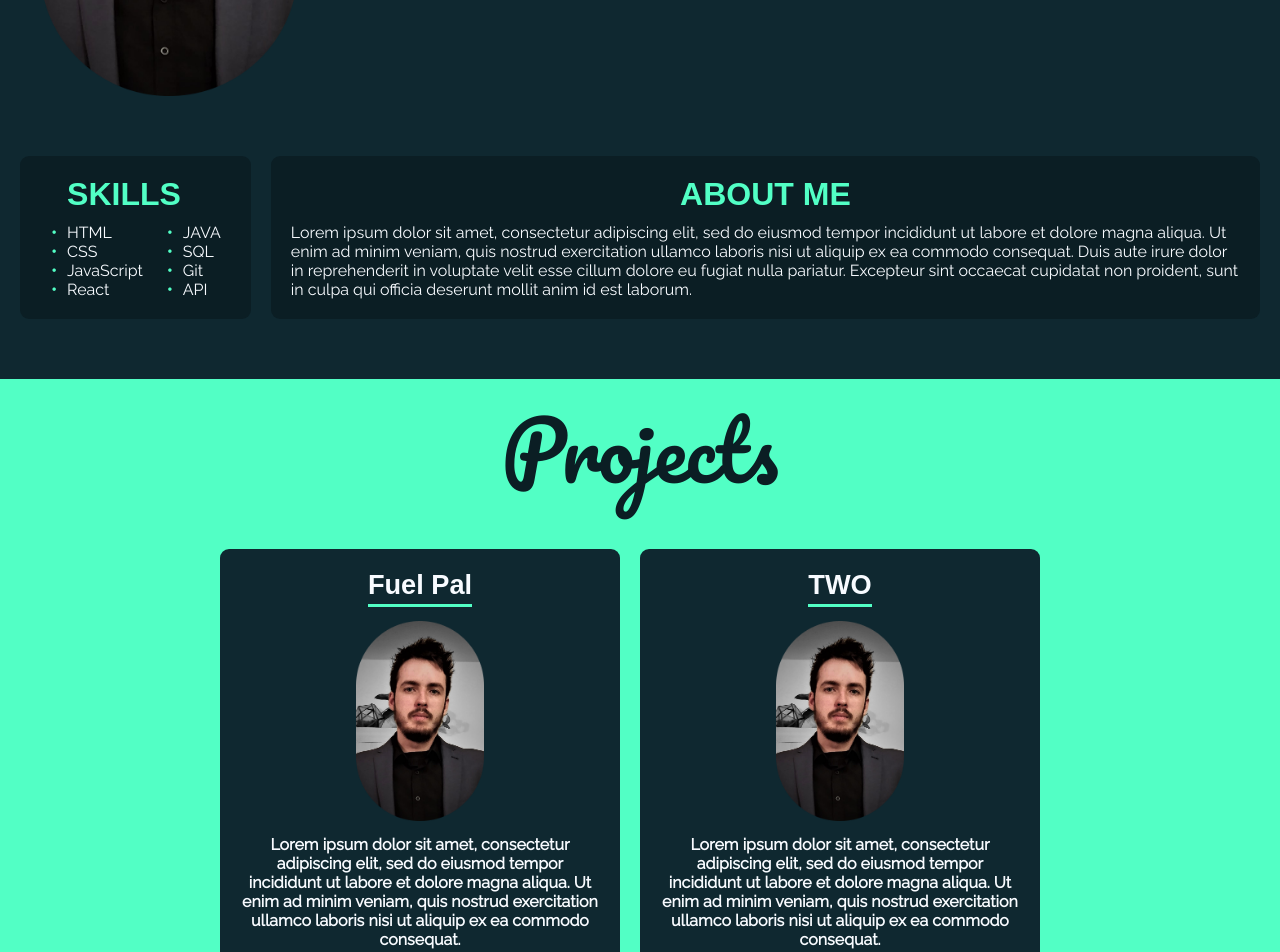
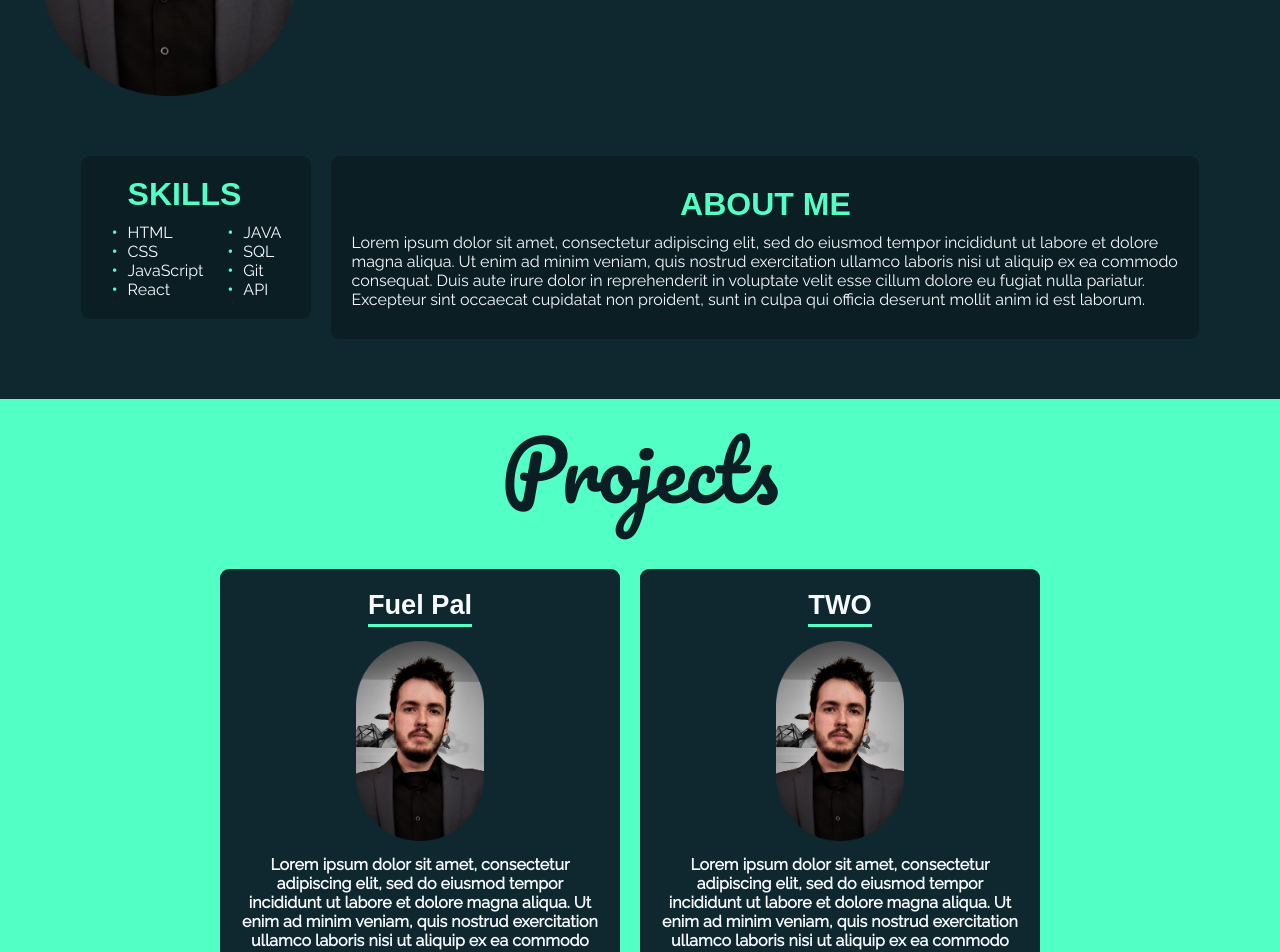
Before and after one commit to johnw-north/react-portfolio, a React (Create React App) app: page / in a window 1280 px wide. Shown: the part 440-1392 px from the top of the page. Built offline with nearby package versions, Linux system fonts and the light colour scheme; a web font is replaced by a local one.

Commit message:
fix margins

```diff
--- a/src/App.css
+++ b/src/App.css
@@ -58,6 +58,7 @@ body {
     display: flex;
     justify-content: space-between;
     align-items: center;
+    flex-wrap: wrap;
     padding-top: 20px;
     margin-bottom: 40px;
 }
@@ -90,6 +91,7 @@ body {
     padding: 20px;
     justify-content: center;
     align-items: top;
+    flex-wrap: wrap;
     margin-bottom: 40px;
 }
 
@@ -100,6 +102,7 @@ body {
     align-items: center;
     background-color: #0b1e24;
     margin-right: 20px;
+    margin-bottom: 20px;
     padding: 20px;
     padding-right: 30px;
     padding-left: 7px;
@@ -139,6 +142,7 @@ body {
     background-color: #0b1e24;
     padding: 20px;
     border-radius: 9px;
+    max-width: 70%;
 }
 
 .bio__title {
@@ -171,6 +175,7 @@ body {
     display: flex;
     justify-content: center;
     align-items: center;
+    flex-wrap: wrap;
 }
 
 .card {
@@ -180,6 +185,7 @@ body {
     align-items: center;
     max-width: 400px;
     margin-right: 20px;
+    margin-bottom: 20px;
     padding: 20px;
     background-color: #0F2830;
     border-radius: 9px;
```
